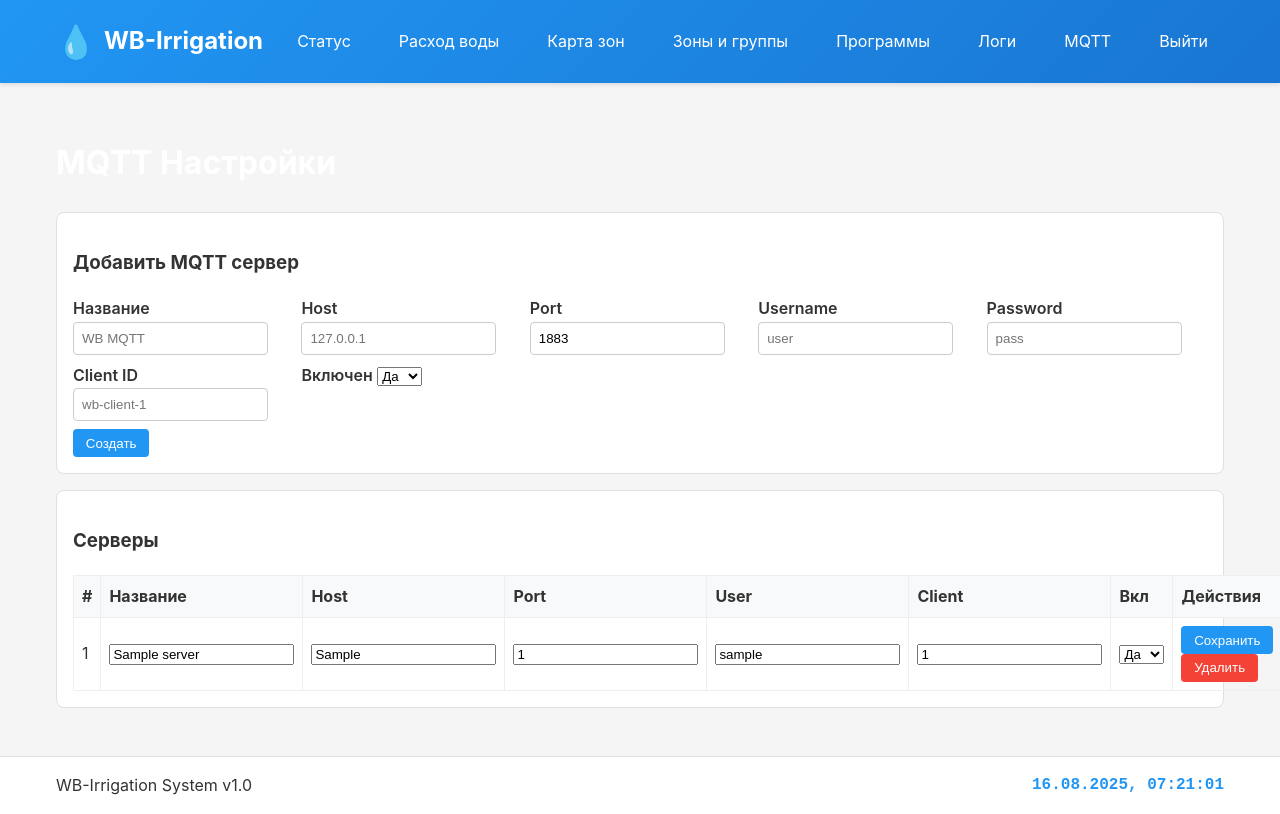
After one commit to Raul-1996/irrigation, a Flask app: page /mqtt in a window 1280 px wide. The commit adds this page. Run offline with Flask 3, Linux system fonts and the light colour scheme; the visitor is signed in with stand-in values (Sample User, id 1); tables that the repository leaves empty hold one stand-in row (values such as "Sample post"); data that the repository does not hold is empty; some libraries are stand-ins or nearby versions.

Commit message:
UI: MQTT settings page and nav; Zones: MQTT server selector and zone create uses mqtt_server_id; DB: zones create supports mqtt_server_id; Front: program conflict validation already wired; tests green

```diff
--- a/app.py
+++ b/app.py
@@ -134,6 +134,11 @@ app.register_blueprint(zones_bp)
 app.register_blueprint(programs_bp)
 app.register_blueprint(groups_bp)
 app.register_blueprint(auth_bp)
+try:
+    from routes.mqtt import mqtt_bp
+    app.register_blueprint(mqtt_bp)
+except Exception as _e:
+    logger.warning(f"MQTT blueprint not registered: {_e}")
 
 # 404 красивая страница
 @app.errorhandler(404)
--- a/database.py
+++ b/database.py
@@ -394,14 +394,15 @@ class IrrigationDB:
         try:
             with sqlite3.connect(self.db_path) as conn:
                 cursor = conn.execute('''
-                    INSERT INTO zones (name, icon, duration, group_id, topic)
-                    VALUES (?, ?, ?, ?, ?)
+                    INSERT INTO zones (name, icon, duration, group_id, topic, mqtt_server_id)
+                    VALUES (?, ?, ?, ?, ?, ?)
                 ''', (
                     zone_data['name'],
                     zone_data['icon'],
                     zone_data['duration'],
                     zone_data.get('group_id', zone_data.get('group', 1)),
-                    zone_data.get('topic', '')
+                    zone_data.get('topic', ''),
+                    zone_data.get('mqtt_server_id')
                 ))
                 zone_id = cursor.lastrowid
                 conn.commit()
--- /dev/null
+++ b/routes/mqtt.py
@@ -0,0 +1,10 @@
+from flask import Blueprint, render_template
+from services.security import admin_required
+
+mqtt_bp = Blueprint('mqtt_bp', __name__)
+
+
+@mqtt_bp.route('/mqtt')
+@admin_required
+def mqtt_page():
+    return render_template('mqtt.html')
--- a/templates/base.html
+++ b/templates/base.html
@@ -342,6 +342,7 @@
                     <a href="/zones" class="{% if request.endpoint == 'zones_page' %}active{% endif %}">Зоны и группы</a>
                     <a href="/programs" class="{% if request.endpoint == 'programs_page' %}active{% endif %}">Программы</a>
                     <a href="/logs" class="{% if request.endpoint == 'logs_page' %}active{% endif %}">Логи</a>
+                    <a href="/mqtt" class="{% if request.endpoint == 'mqtt_page' %}active{% endif %}">MQTT</a>
                     <a href="/logout">Выйти</a>
                 {% else %}
                     <a href="/login" class="{% if request.endpoint == 'auth_bp.login_page' %}active{% endif %}">Войти</a>
--- /dev/null
+++ b/templates/mqtt.html
@@ -0,0 +1,171 @@
+{% extends "base.html" %}
+
+{% block title %}MQTT Настройки{% endblock %}
+{% block page_title %}MQTT Настройки{% endblock %}
+
+{% block extra_css %}
+<style>
+  .card { background: white; border: 1px solid #e0e0e0; border-radius: 8px; padding: 1rem; margin-bottom: 1rem; }
+  .row { display: grid; grid-template-columns: repeat(auto-fit, minmax(220px, 1fr)); gap: .5rem; }
+  .row input { padding: .5rem; border:1px solid #ccc; border-radius: 4px; }
+  .row label { font-weight: 600; color: #333; }
+  .actions { display:flex; gap:.5rem; }
+  .servers { margin-top:1rem; }
+  table { width:100%; border-collapse: collapse; }
+  th, td { border:1px solid #eee; padding:.5rem; text-align:left; }
+  th { background:#f8f9fa; }
+  .btn { padding:.4rem .8rem; border:none; border-radius:4px; cursor:pointer; }
+  .btn-primary { background: var(--primary-color); color:white; }
+  .btn-danger { background: var(--danger-color); color:white; }
+  .btn-secondary { background: #6c757d; color:white; }
+</style>
+{% endblock %}
+
+{% block content %}
+<div class="card">
+  <h3>Добавить MQTT сервер</h3>
+  <div class="row">
+    <div>
+      <label>Название</label>
+      <input id="m_name" placeholder="WB MQTT">
+    </div>
+    <div>
+      <label>Host</label>
+      <input id="m_host" placeholder="127.0.0.1">
+    </div>
+    <div>
+      <label>Port</label>
+      <input id="m_port" type="number" value="1883">
+    </div>
+    <div>
+      <label>Username</label>
+      <input id="m_user" placeholder="user">
+    </div>
+    <div>
+      <label>Password</label>
+      <input id="m_pass" type="password" placeholder="pass">
+    </div>
+    <div>
+      <label>Client ID</label>
+      <input id="m_client" placeholder="wb-client-1">
+    </div>
+    <div>
+      <label>Включен</label>
+      <select id="m_enabled"><option value="true">Да</option><option value="false">Нет</option></select>
+    </div>
+  </div>
+  <div class="actions" style="margin-top:.5rem;">
+    <button class="btn btn-primary" onclick="createServer()">Создать</button>
+  </div>
+  <div id="create_result"></div>
+</div>
+
+<div class="card servers">
+  <h3>Серверы</h3>
+  <table>
+    <thead>
+      <tr>
+        <th>#</th><th>Название</th><th>Host</th><th>Port</th><th>User</th><th>Client</th><th>Вкл</th><th>Действия</th>
+      </tr>
+    </thead>
+    <tbody id="servers_body"></tbody>
+  </table>
+</div>
+
+{% endblock %}
+
+{% block extra_js %}
+<script>
+  async function loadServers() {
+    try {
+      const res = await api.get('/api/mqtt/servers');
+      const tbody = document.getElementById('servers_body');
+      tbody.innerHTML = '';
+      (res.servers || []).forEach(s => {
+        const tr = document.createElement('tr');
+        tr.innerHTML = `
+          <td>${s.id}</td>
+          <td><input value="${s.name || ''}" oninput="this.dataset.v=this.value"></td>
+          <td><input value="${s.host || ''}" oninput="this.dataset.v=this.value"></td>
+          <td><input type="number" value="${s.port || 1883}" oninput="this.dataset.v=this.value"></td>
+          <td><input value="${s.username || ''}" oninput="this.dataset.v=this.value"></td>
+          <td><input value="${s.client_id || ''}" oninput="this.dataset.v=this.value"></td>
+          <td>
+            <select oninput="this.dataset.v=this.value">
+              <option value="true" ${s.enabled ? 'selected' : ''}>Да</option>
+              <option value="false" ${!s.enabled ? 'selected' : ''}>Нет</option>
+            </select>
+          </td>
+          <td>
+            <button class="btn btn-primary" onclick="updateRow(this, ${s.id})">Сохранить</button>
+            <button class="btn btn-danger" onclick="deleteServer(${s.id})">Удалить</button>
+          </td>
+        `;
+        tbody.appendChild(tr);
+      });
+    } catch (e) {
+      showNotification('Ошибка загрузки серверов MQTT', 'error');
+    }
+  }
+
+  async function createServer() {
+    const payload = {
+      name: document.getElementById('m_name').value,
+      host: document.getElementById('m_host').value,
+      port: parseInt(document.getElementById('m_port').value || '1883'),
+      username: document.getElementById('m_user').value,
+      password: document.getElementById('m_pass').value,
+      client_id: document.getElementById('m_client').value,
+      enabled: document.getElementById('m_enabled').value === 'true'
+    };
+    try {
+      const res = await api.post('/api/mqtt/servers', payload);
+      if (res && res.success) {
+        showNotification('Сервер создан', 'success');
+        loadServers();
+      }
+    } catch (e) {
+      showNotification('Ошибка создания сервера', 'error');
+    }
+  }
+
+  async function updateRow(btn, id) {
+    const tds = btn.closest('tr').querySelectorAll('td');
+    const [_, name, host, port, username, client_id, enabledCell] = tds;
+    const payload = {
+      name: name.querySelector('input').dataset.v ?? name.querySelector('input').value,
+      host: host.querySelector('input').dataset.v ?? host.querySelector('input').value,
+      port: parseInt(port.querySelector('input').dataset.v ?? port.querySelector('input').value),
+      username: username.querySelector('input').dataset.v ?? username.querySelector('input').value,
+      client_id: client_id.querySelector('input').dataset.v ?? client_id.querySelector('input').value,
+      enabled: (enabledCell.querySelector('select').dataset.v ?? enabledCell.querySelector('select').value) === 'true'
+    };
+    try {
+      const res = await api.put(`/api/mqtt/servers/${id}`, payload);
+      if (res && res.success) {
+        showNotification('Сервер обновлён', 'success');
+        loadServers();
+      }
+    } catch (e) {
+      showNotification('Ошибка обновления сервера', 'error');
+    }
+  }
+
+  async function deleteServer(id) {
+    if (!confirm('Удалить сервер?')) return;
+    try {
+      const resp = await fetch(`/api/mqtt/servers/${id}`, { method: 'DELETE' });
+      if (resp.status === 204) {
+        showNotification('Сервер удалён', 'success');
+        loadServers();
+      } else {
+        showNotification('Не удалось удалить сервер', 'error');
+      }
+    } catch (e) {
+      showNotification('Ошибка удаления сервера', 'error');
+    }
+  }
+
+  document.addEventListener('DOMContentLoaded', loadServers);
+</script>
+{% endblock %}
```
Also changed, not shown: templates/zones.html (+23 -3 lines), 1 other file.
